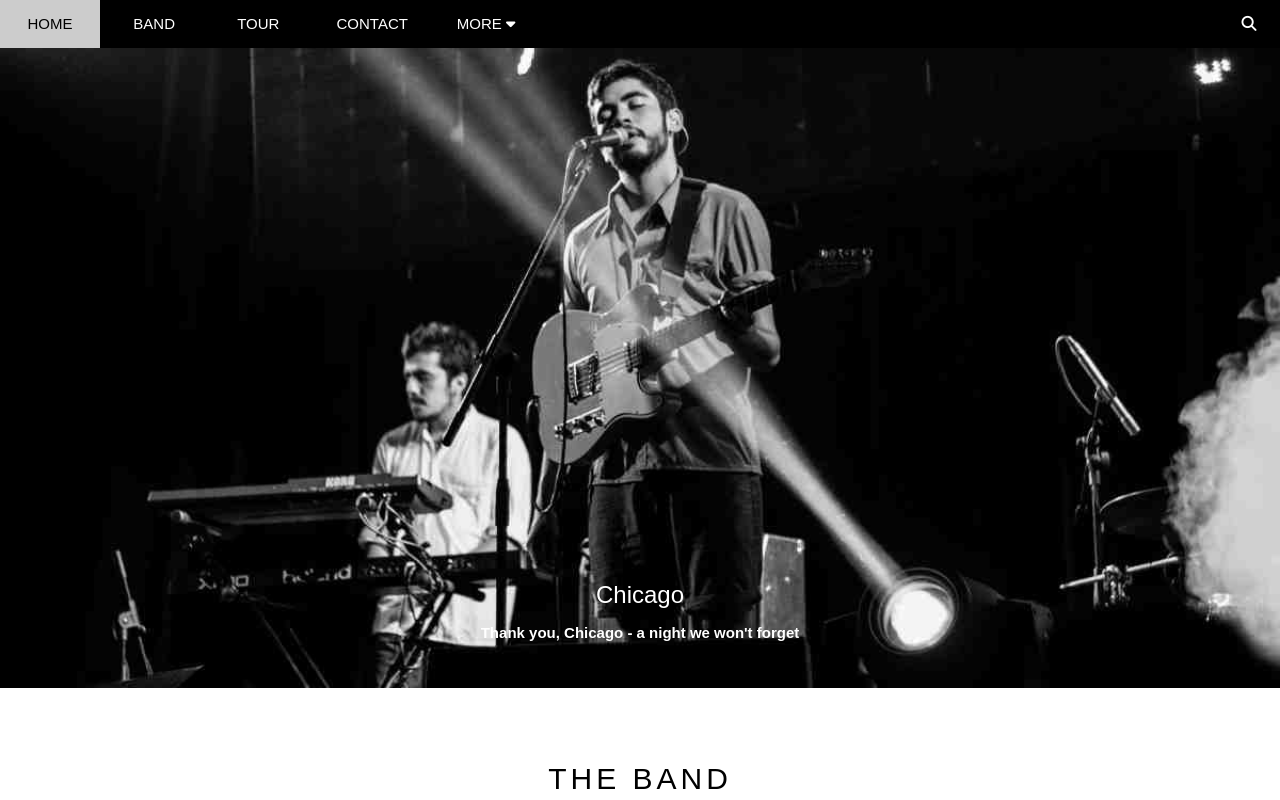
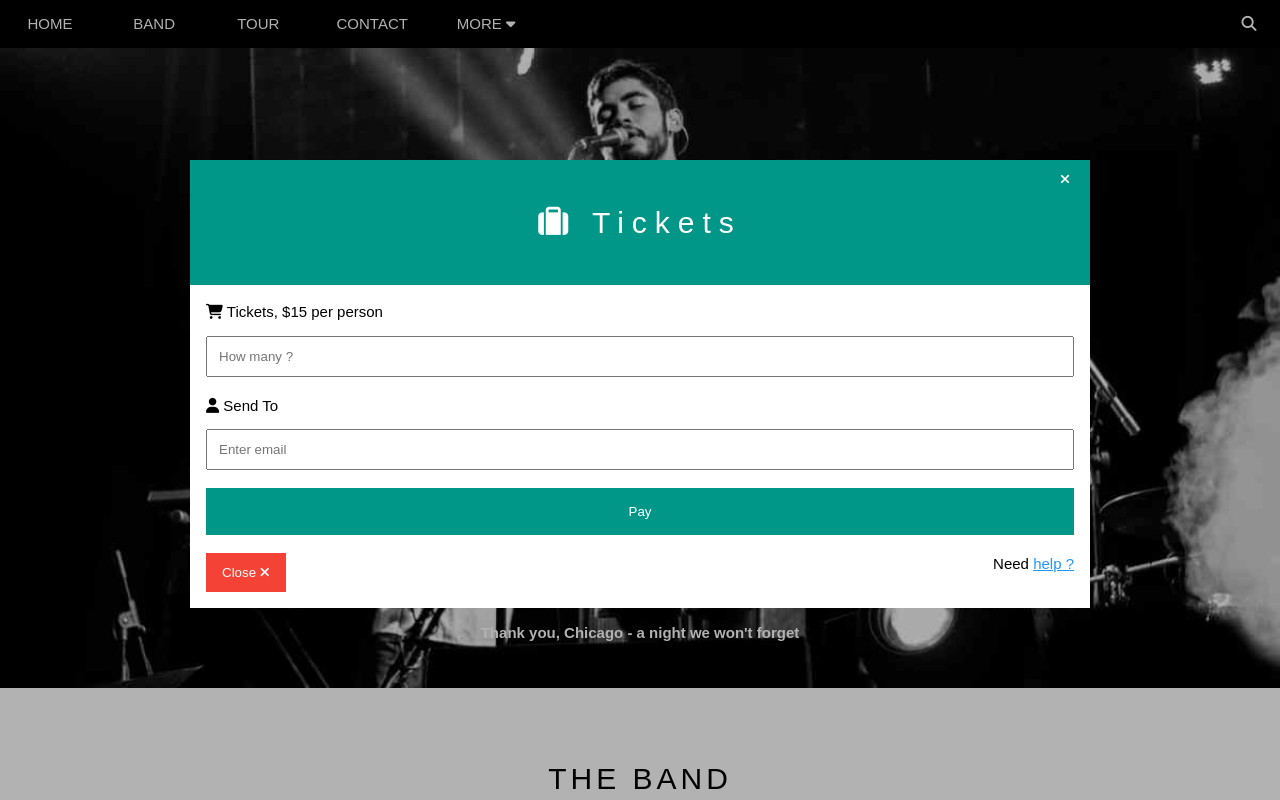
Before and after one commit to VnNaz/F8_workstation, a plain HTML site: page index.html in a window 1280 px wide. Shown: the top 800 px of the page. Drawn offline with Linux system fonts and the light colour scheme.

Commit message:
validation form
done with html/css part

```diff
--- a/assets/css/style.css
+++ b/assets/css/style.css
@@ -14,6 +14,9 @@ html {
 .bg-color--black{
     background-color: black;
 }
+.hover-opacity--low:hover{
+    opacity: 0.9;
+}
 /* header section */
 #header {
     position: fixed;
@@ -24,7 +27,7 @@ html {
     background-color: black;
     font-size: 1.5rem;
     color: white;
-    z-index: 999;
+    z-index: 9;
 }
 /* navigation */
 #header .navigation {
@@ -313,5 +316,78 @@ ul.submenu li a{
     left: 0px;
     right: 0px;
     background-color: rgba(0, 0, 0, 0.1);
+}
 
+#modal{
+    position: fixed;
+    background: rgba(0, 0, 0, 0.3);
+    top: 0;
+    bottom: 0;
+    left: 0;
+    right: 0;
+    z-index: 99;
 }
+#modal .validation{
+    position: absolute;
+    top: 20%;
+    left: 50%;
+    transform: translateX(-50%);
+    width: 900px;
+    max-width: calc(100% - 32px);
+    background-color: white;
+    font-size: 1.5rem;
+    line-height: 1.5;
+}
+.validation .header{
+    background-color: #009688;
+    color: white;
+    font-size: 3rem;
+    letter-spacing: 8px;
+    font-weight: 300;
+    text-align: center;
+    padding: 40px;
+}
+.validation .header button{
+    position: absolute;
+    top: 0;
+    right: 0;
+    background-color: #009688;
+    border: none;
+    color: white;
+    padding: 12px 20px;
+}
+.validation .header button:hover{
+    background-color: #F44336;
+}
+.validation .info {
+    padding: 16px;
+}
+.validation .info label{
+    display: block;
+    margin-bottom: 12px;
+}
+.validation .info input{
+    width: 100%;
+    padding: 11px;
+    margin-bottom: 18px;
+}
+.validation .info input[type="submit"]{
+    border: none;
+    color: white;
+    background: #009688;
+    padding: 16px;
+    cursor: pointer;
+}
+.validation .info p{
+    float: right;
+}
+.validation .info a {
+    color: #2196F3;
+}
+.validation .info button{
+    background-color: #F44336;
+    color: white;
+    border: none;
+    padding: 12px 16px;
+    cursor: pointer;
+}
--- a/index.html
+++ b/index.html
@@ -8,6 +8,7 @@
         <script src="https://kit.fontawesome.com/49aa8a2674.js" crossorigin="anonymous"></script>
     </head>
     <body>
+        <div id="main">
             <div id="header">
                 <ul class="navigation">
                     <li><a href="#">Home</a></li>
@@ -134,5 +135,25 @@
             </div>
             <div id="footer">
             </div>
+        </div>
+        <div id="modal">
+            <div class="validation">
+                <div class="header">
+                    <i class="fa-solid fa-suitcase"></i> Tickets
+                    <button><i class="fa-solid fa-xmark"></i></button>
+                </div>
+                <div class="info">
+                    <form action="#">
+                        <label for="quantity"><i class="fa-sharp fa-solid fa-cart-shopping"></i> Tickets, $15 per person</label>
+                        <input id="quantity" type="text" placeholder="How many ?">
+                        <label for="user-email"><i class="fa-solid fa-user"></i> Send To</label>
+                        <input id="user-email" type="text" placeholder="Enter email">
+                        <input class="hover-opacity--low" type="submit" value="Pay">
+                    </form>
+                    <button class="hover-opacity--low">Close <i class="fa-solid fa-xmark"></i></button>
+                    <p>Need <a href="#">help ?</a></p>
+                </div>
+            </div>
+        </div>
     </body>
 </html>
```
Lines whose indentation alone changed are shown as unchanged.
